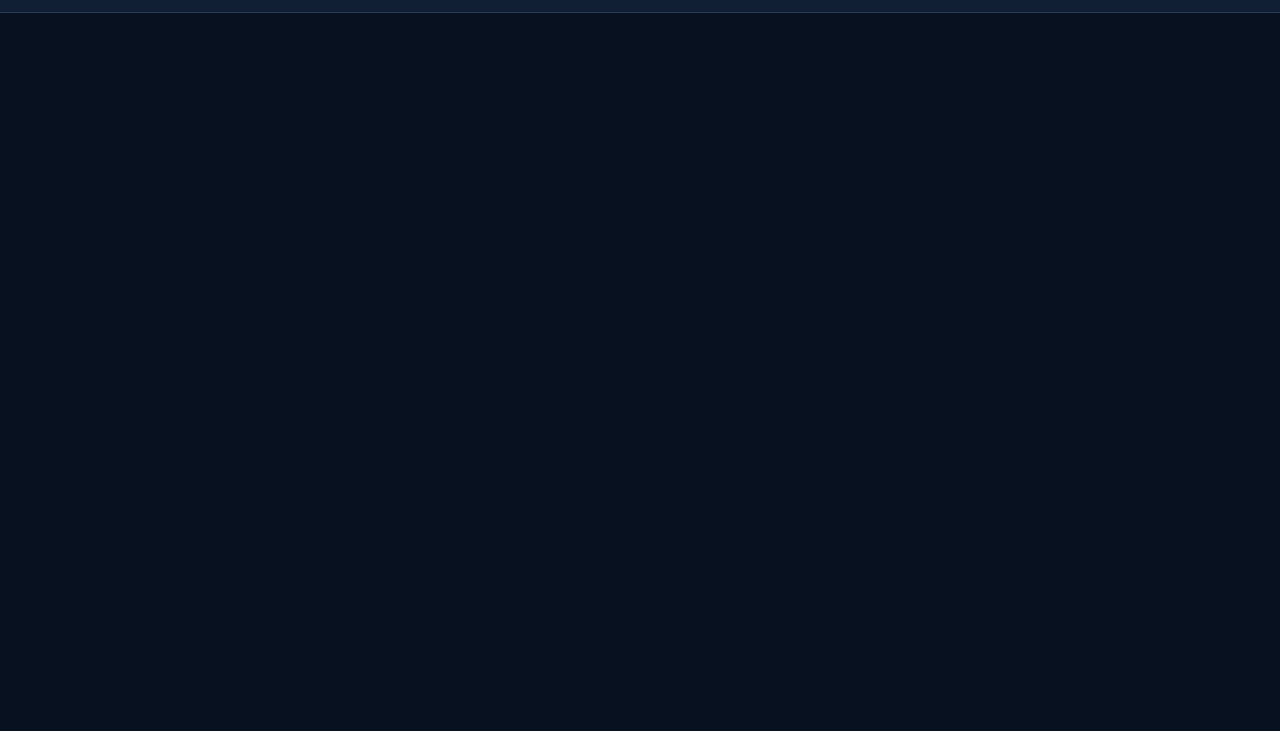
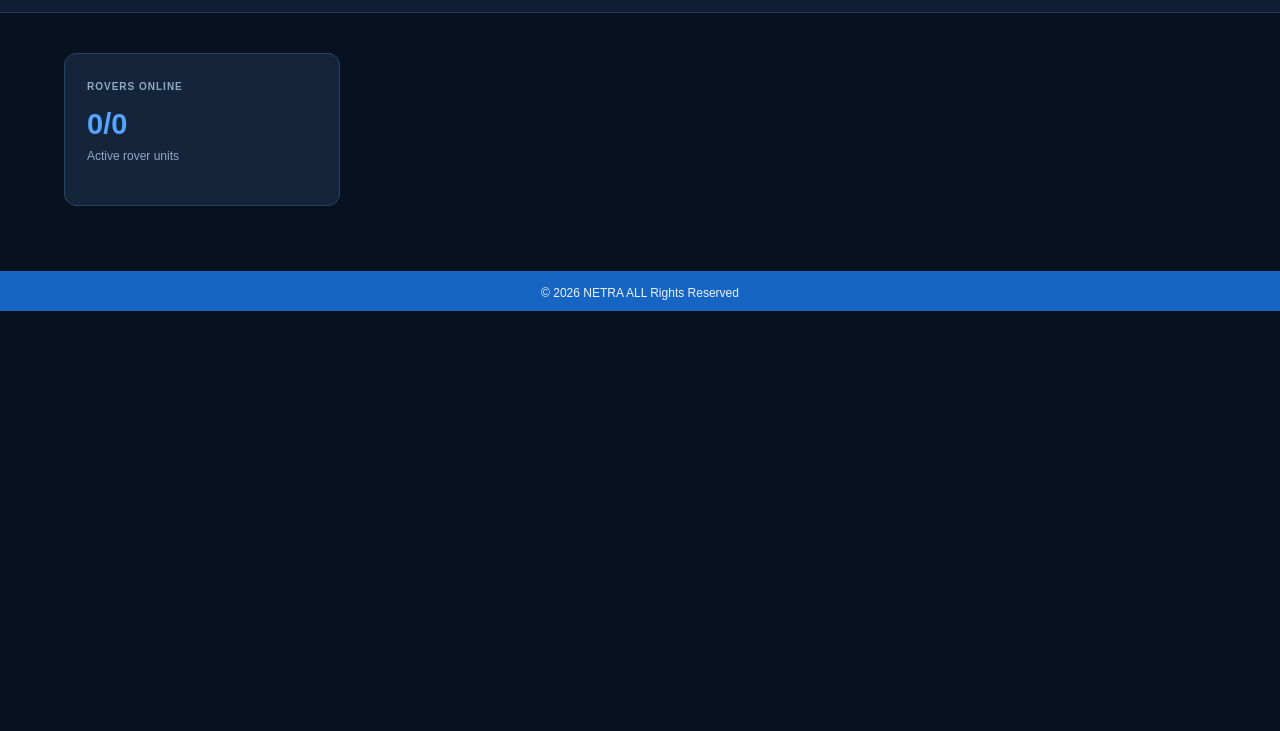
Before and after one commit to reddyjaswana45-creator/NETRA, a plain HTML site: page index.html in a window 1280 px wide. Shown: the part 69-800 px from the top of the page. Drawn offline with Linux system fonts and the light colour scheme.

Commit message:
Version-3

```diff
--- a/index.html
+++ b/index.html
@@ -34,6 +34,44 @@
         </div>
     </header>
 
+
+ <main class="page">
+     <section class="kpi-grid">
+        <article class = "kpi-card">
+          <span>ROVERS ONLINE</span>
+          <h2 id = "online-count">0/0</h2>
+          <p> Active rover units</p>
+
+
+        </article>
+
+
+
+
+     </section>
+
+
+ </main>
+
+ <footer>
+      &copy; 2026 NETRA ALL Rights Reserved
+ </footer>
+
+
+
+
+
+
+
+
+
+
+
+
+
+
+
+
         <script src ="script.js"></script>
 </body>
 </html>
--- a/style.css
+++ b/style.css
@@ -76,7 +76,7 @@ nav a:hover{
 }
 #clock {
     color: white;
-    margin-left: 10px;
+    margin-left: 15px;
     font-family: monospace;
 }
 
@@ -93,3 +93,64 @@ button {
 button:hover {
     background: #1765c3;
 }
+
+footer {
+    height: 40px;
+    color:#edf4ff ;
+      background-color: #1765c3;
+    text-align: center;
+    border: 1px solid #1765c3;
+    border-top: #54a5ff;
+    padding: 15px;
+    font-size: 12px;
+}
+
+.page {
+    padding: 40px 5%;
+}
+
+.page h2 {
+    margin-bottom: 10px;
+}
+
+.page p {
+    margin-bottom: 20px;
+    color: #91a8c5;
+}
+
+.kpi-grid {
+    display: grid;
+    grid-template-columns: repeat(4, 1fr);
+    gap: 16px;
+    margin-bottom: 25px;
+}
+
+.kpi-card {
+    padding: 22px;
+    background: #14243a;
+    border: 1px solid #2a4262;
+    border-radius: 12px;
+}
+
+.kpi-card span {
+    color: #91a8c5;
+    font-size: 10px;
+    letter-spacing: 1px;
+    font-weight: bold;
+}
+
+.kpi-card h2 {
+    color: #54a5ff;
+    font-size: 29px;
+    margin: 14px 0 8px;
+}
+
+.kpi-card p {
+    color: #91a8c5;
+    font-size: 12px;
+}
+
+.kpi-card:hover {
+     border-color: #54a5ff;
+     transform: translateY(-3px);
+}
```
